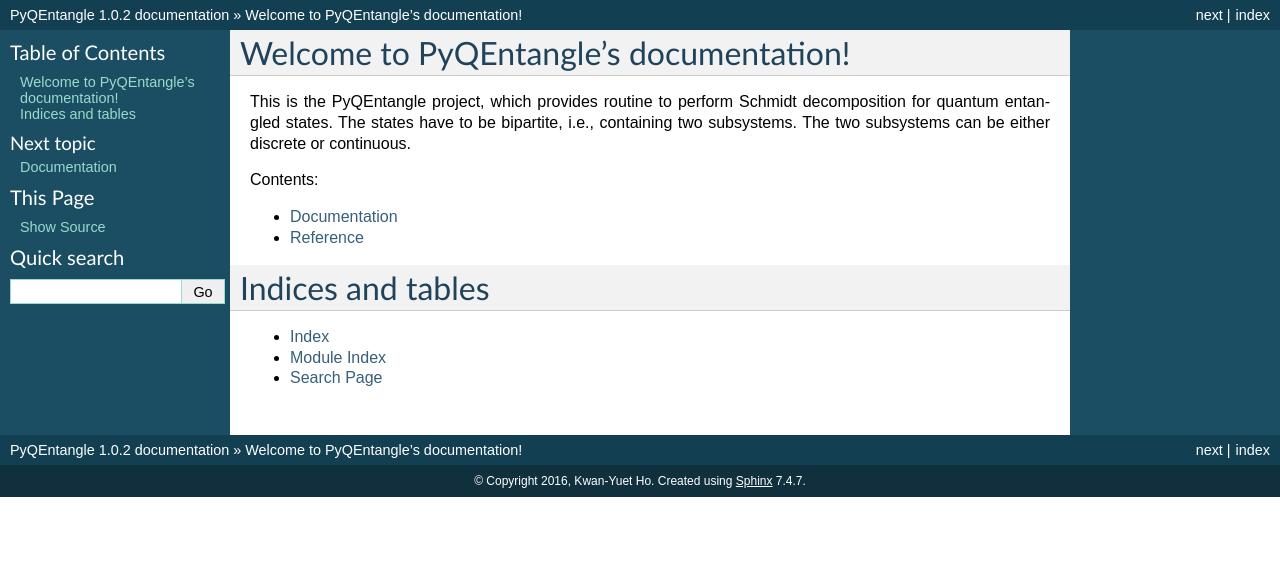
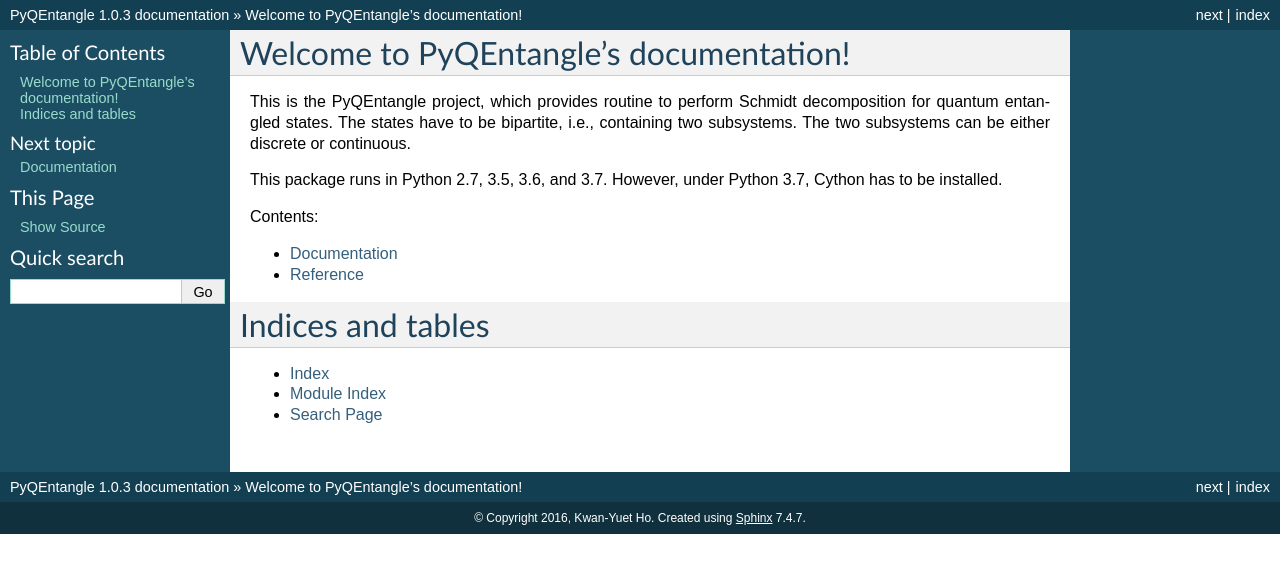
Before and after one commit to stephenhky/pyqentangle, a Sphinx documentation site: the page built from doc/index.rst, in a window 1280 px wide. Shown: the top 573 px of the page. Built offline with Sphinx 7.4.7, drawn with Linux system fonts in a browser that asks for light colours; pages that are not in the unit, such as notebooks, are missing from menus.

```diff
--- a/doc/conf.py
+++ b/doc/conf.py
@@ -62,7 +62,7 @@ author = u'Kwan-Yuet Ho'
 # The short X.Y version.
 version = '1.0'
 # The full version, including alpha/beta/rc tags.
-release = '1.0.2'
+release = '1.0.3'
 
 # The language for content autogenerated by Sphinx. Refer to documentation
 # for a list of supported languages.
--- a/doc/index.rst
+++ b/doc/index.rst
@@ -9,6 +9,8 @@ Welcome to PyQEntangle's documentation!
 This is the PyQEntangle project, which provides routine to perform Schmidt decomposition
 for quantum entangled states. The states have to be bipartite, i.e., containing two
 subsystems. The two subsystems can be either discrete or continuous.
+
+This package runs in Python 2.7, 3.5, 3.6, and 3.7. However, under Python 3.7, Cython has to be installed.
 
 Contents:
 
--- a/setup.py
+++ b/setup.py
@@ -22,7 +22,7 @@ def readme():
 
 
 setup(name='pyqentangle',
-      version="1.0.3a0",
+      version="1.0.3",
       description="Quantum Entanglement for Python",
       long_description="Schmidt decomposition for discrete and continuous bi-partite quantum systems",
       classifiers=[
```
